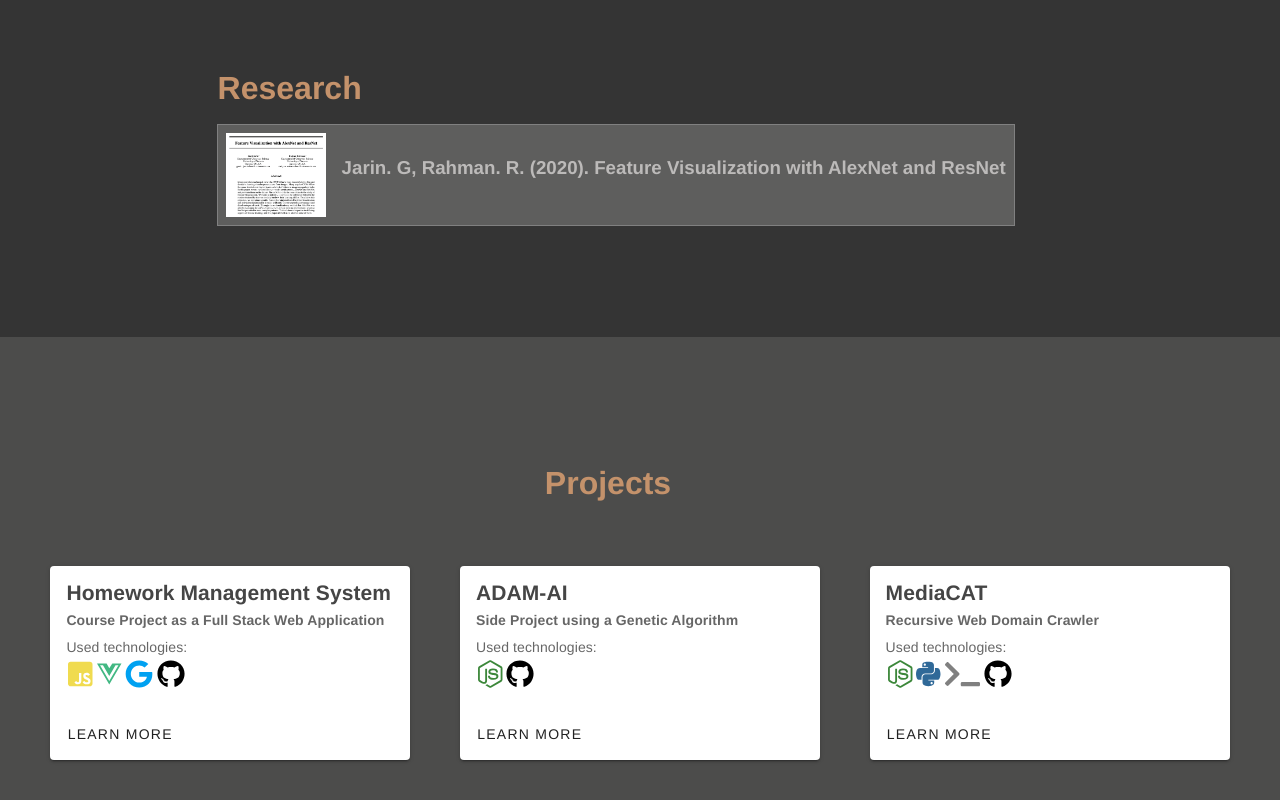
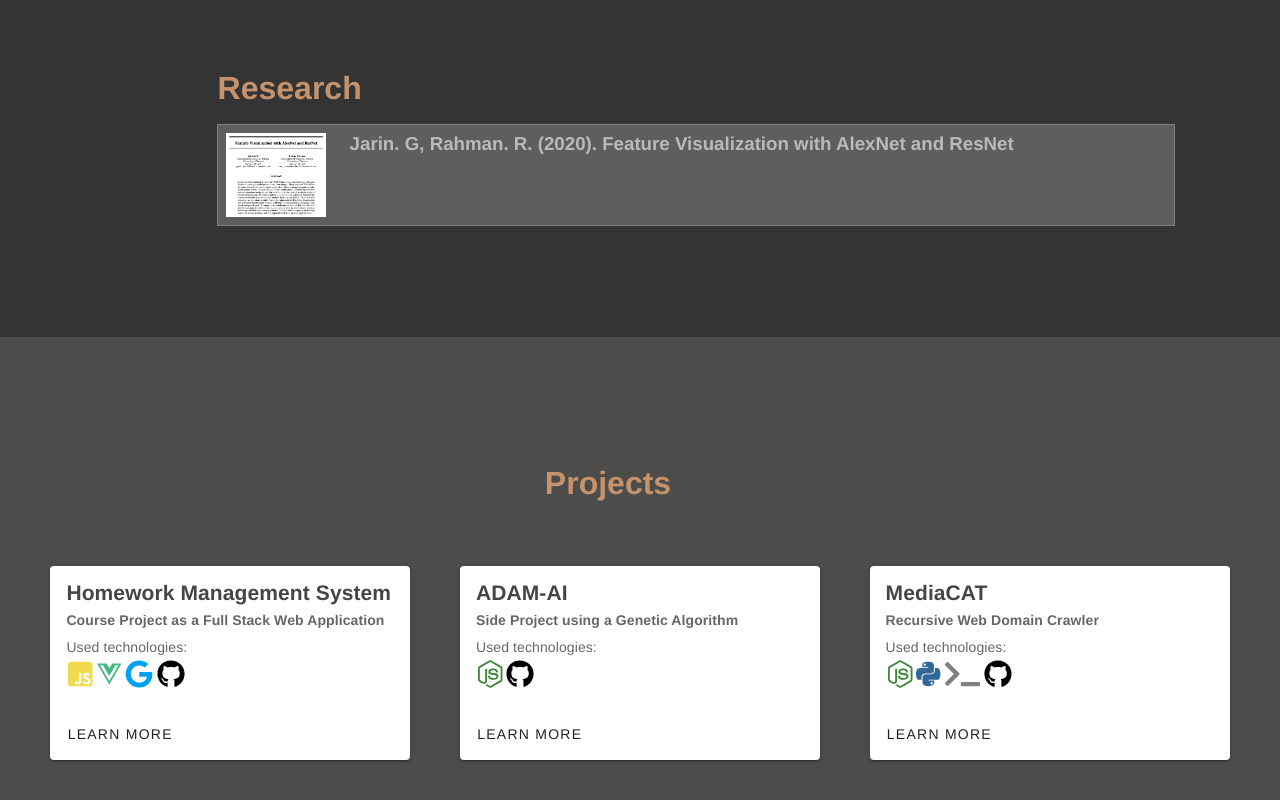
Before and after one commit to RaiyanRahman/webpage, a Vue app: page / in a window 1280 px wide. Shown: the part 2360-3160 px from the top of the page. Built offline with nearby package versions, Linux system fonts and the light colour scheme.

Commit message:
Fixed unbounded text.

```diff
--- a/src/components/Research.vue
+++ b/src/components/Research.vue
@@ -43,7 +43,7 @@ export default {
   outline-color: grey;
   outline-style: solid;
   outline-width: 1px;
-  width: 75%;
+  width: 90%;
 }
 
 .underlay {
@@ -87,7 +87,7 @@ img {
 }
 
 .paper-title {
-    padding-top: 2rem;
+    padding: 0.5rem;
     color: #bcbab9;
 }
 
```
